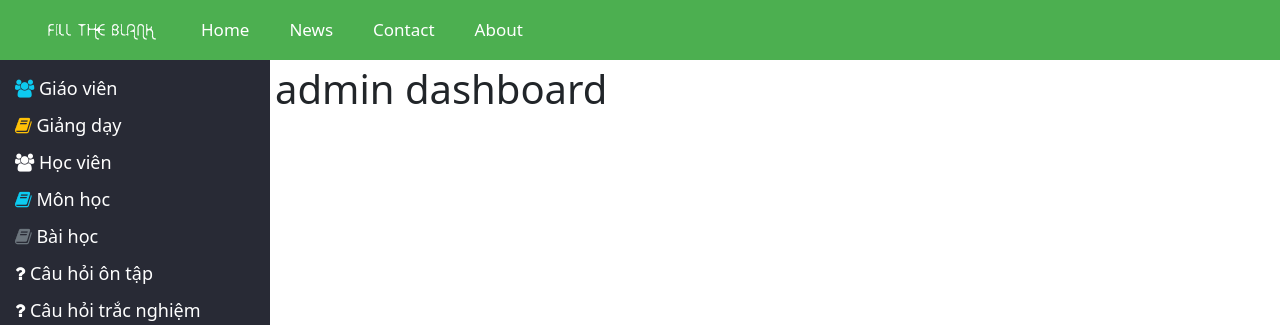
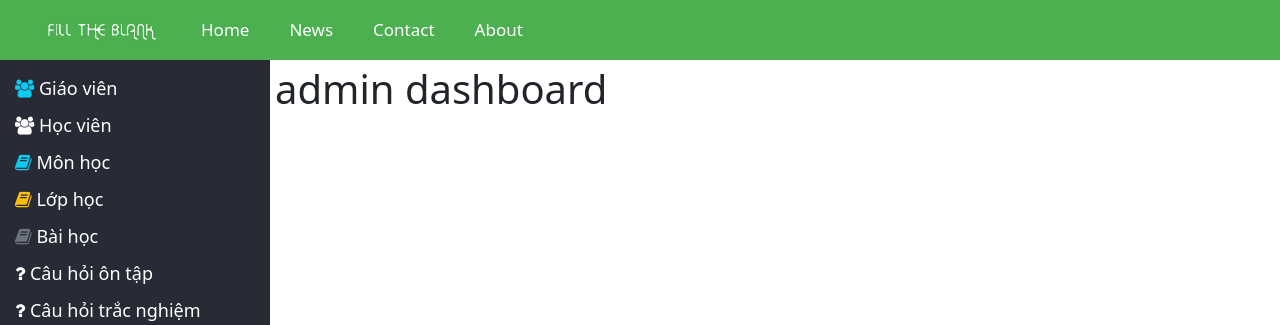
Before and after one commit to ReDoProgrammer/fill_the_blank, a PHP site: page /filltheblank/admin in a window 1280 px wide. Shown: the top 325 px of the page. Run offline with PHP 8.4, Linux system fonts and the light colour scheme; the visitor is signed in with stand-in values (Sample User, id 1).

Commit message:
chỉnh sửa admin layout

```diff
--- a/app/views/layouts/admin.php
+++ b/app/views/layouts/admin.php
@@ -43,9 +43,9 @@ if (session_status() === PHP_SESSION_NONE) {
 
     <div class="sidebar">
         <a href="<?php echo BASE_URL; ?>/admin/teacher"><i class="fa fa-users text-info" aria-hidden="true"></i> Giáo viên</a>
-        <a href="<?php echo BASE_URL; ?>/admin/teaching"><i class="fa fa-book text-warning" aria-hidden="true"></i> Giảng dạy</a>
         <a href="<?php echo BASE_URL; ?>/admin/user"><i class="fa fa-users" aria-hidden="true"></i> Học viên</a>
         <a href="<?php echo BASE_URL; ?>/admin/subject"><i class="fa fa-book text-info" aria-hidden="true"></i> Môn học</a>
+        <a href="<?php echo BASE_URL; ?>/admin/teaching"><i class="fa fa-book text-warning" aria-hidden="true"></i> Lớp học</a>
         <a href="<?php echo BASE_URL; ?>/admin/lession"><i class="fa fa-book text-secondary" aria-hidden="true"></i> Bài học</a>
         <a href="<?php echo BASE_URL; ?>/admin/question"><i class="fa fa-question" aria-hidden="true"></i> Câu hỏi ôn
             tập</a>
```
